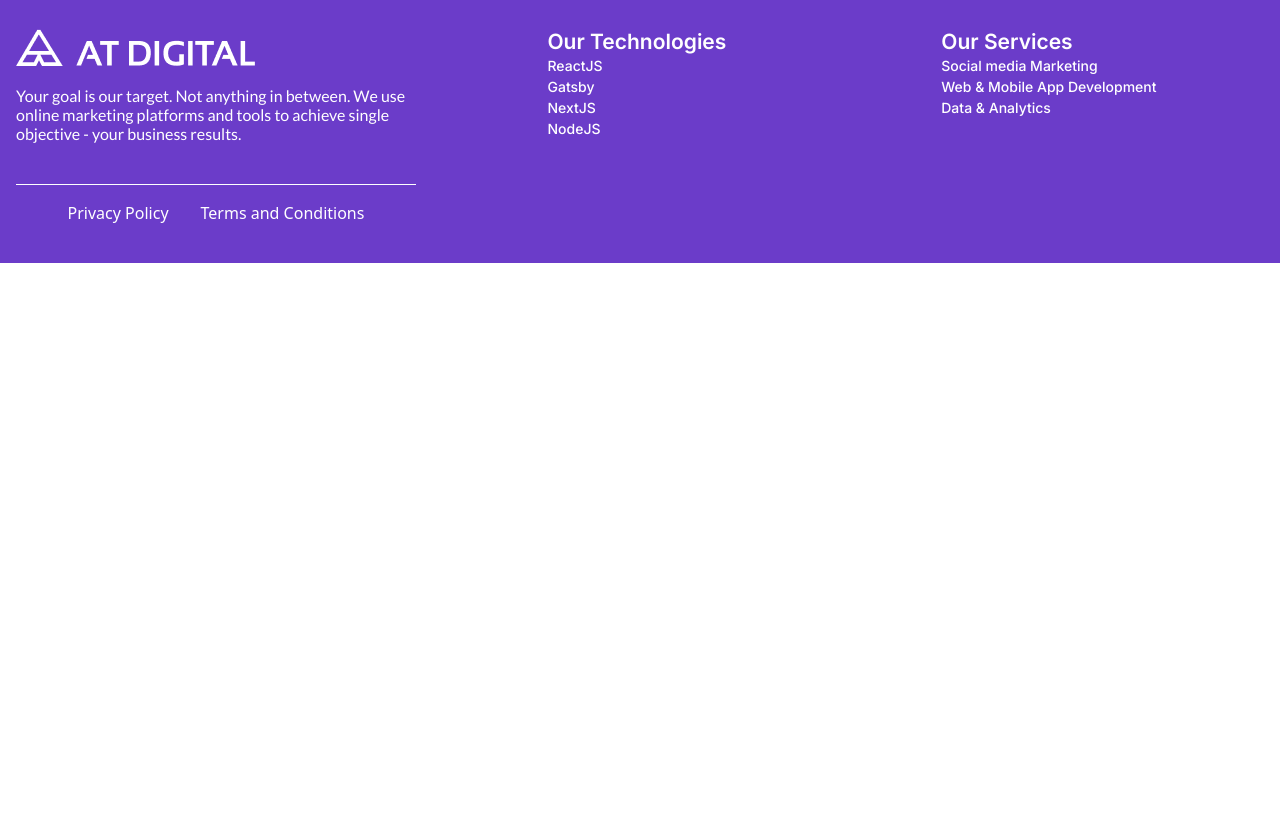
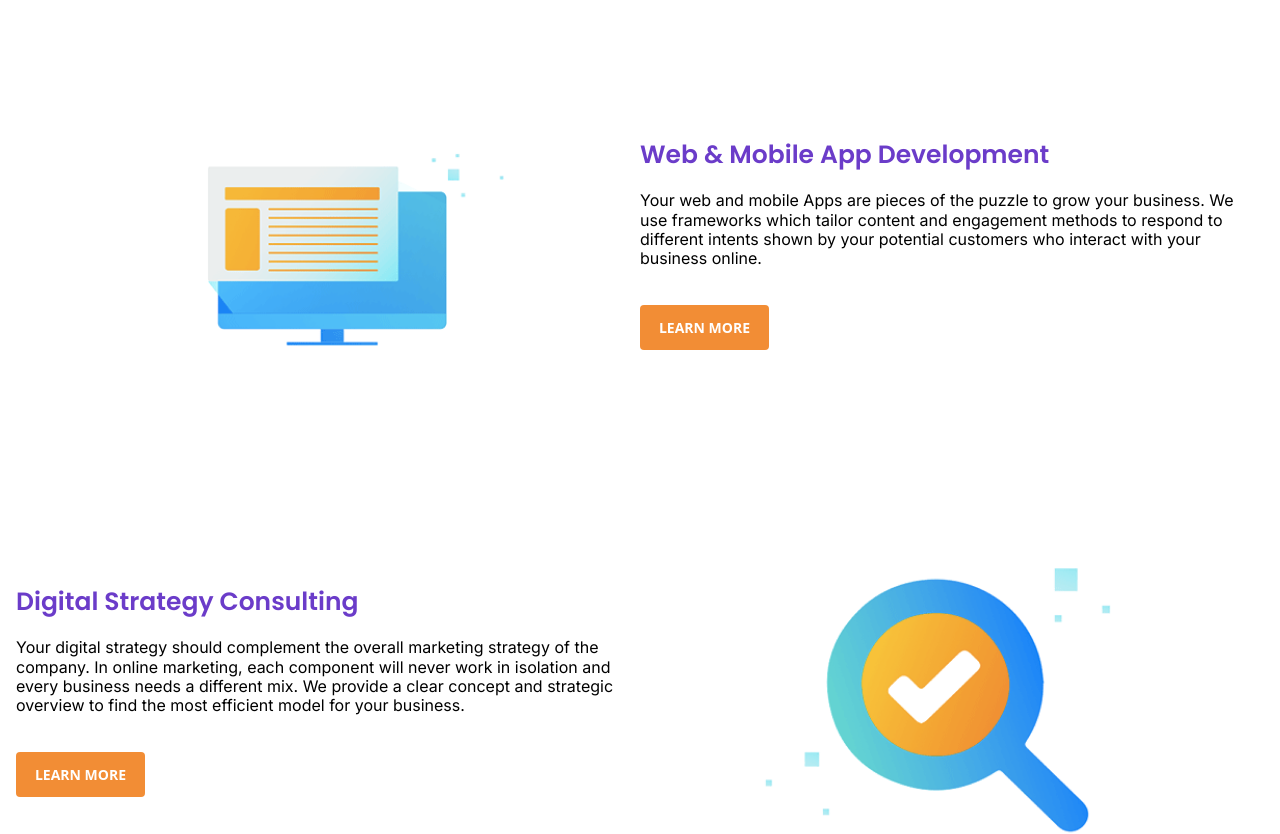
Before and after one commit to Anjana-Dunukara/React-Web-Application-Assesment, a React (Vite) app: page / in a window 1280 px wide. Shown: the part 880-1714 px from the top of the page. Before the commit the page ends 1143 px from the top, so only its background shows below. Built offline with nearby package versions, Linux system fonts and the light colour scheme.

Commit message:
create Features section

```diff
--- a/src/App.tsx
+++ b/src/App.tsx
@@ -1,3 +1,4 @@
+import Features from "./components/Features";
 import Footer from "./components/Footer";
 import Hero from "./components/Hero";
 import Navbar from "./components/Navbar";
@@ -7,6 +8,7 @@ function App() {
     <>
       <Navbar />
       <Hero />
+      <Features />
       <Footer />
     </>
   );
--- /dev/null
+++ b/src/components/Features.tsx
@@ -0,0 +1,47 @@
+import Image2 from "../assets/image 2.png";
+import Image1 from "../assets/image 1.png";
+import TextButton from "./TextButton";
+
+const Features = () => {
+  return (
+    <div className="w-full bg-white px-4 py-6">
+      <div className="mx-auto grid max-w-screen-xl md:grid-cols-2">
+        <img className="mx-auto my-4 w-[414px]" src={Image2} alt="/" />
+        <div className="flex flex-col items-start justify-center">
+          <h1 className="mb-5 text-[27px] font-poppins font-semibold text-primary leading-[33px] sm:text-[20px] md:text-[25px]">
+            Web & Mobile App Development
+          </h1>
+          <p className="mb-5 text-[16px] font-inter font-normal text-black leading-[19.36px]">
+            Your web and mobile Apps are pieces of the puzzle to grow your
+            business. We use frameworks which tailor content and engagement
+            methods to respond to different intents shown by your potential
+            customers who interact with your business online.
+          </p>
+          <div>
+            <TextButton text="LEARN MORE" type="primary" />
+          </div>
+        </div>
+      </div>
+      <div className="mx-auto grid max-w-screen-xl md:grid-cols-2">
+        <div className="flex flex-col items-start justify-center">
+          <h1 className="mb-5 text-[27px] font-poppins font-semibold text-primary leading-[33px] sm:text-[20px] md:text-[25px]">
+            Digital Strategy Consulting
+          </h1>
+          <p className="mb-5 text-[16px] font-inter font-normal text-black leading-[19.36px]">
+            Your digital strategy should complement the overall marketing
+            strategy of the company. In online marketing, each component will
+            never work in isolation and every business needs a different mix. We
+            provide a clear concept and strategic overview to find the most
+            efficient model for your business.
+          </p>
+          <div>
+            <TextButton text="LEARN MORE" type="primary" />
+          </div>
+        </div>
+        <img className="mx-auto my-4 w-[414px]" src={Image1} alt="/" />
+      </div>
+    </div>
+  );
+};
+
+export default Features;
--- /dev/null
+++ b/src/components/TextButton.tsx
@@ -0,0 +1,19 @@
+const TextButton = ({ text, type }: { text: string; type: string }) => {
+  const bg_color = type === "primary" ? " bg-secondary" : " bg-emerald-400";
+  const text_color = type === "primary" ? " text-white" : " text-black";
+  const hover_color =
+    type === "primary" ? " hover:bg-secondary-hover" : " hover:bg-emerald-500";
+  const active_color =
+    type === "primary" ? " active:bg-gray-500" : " active:bg-emerald-600";
+
+  const style =
+    "w-[129px] mx-auto py-[12px] px-[2opx] rounded-[4px] font-bold mt-4 md:text-[14px] transition ease-in-out hover:scale-105" +
+    bg_color +
+    text_color +
+    hover_color +
+    active_color;
+
+  return <button className={style}>{text}</button>;
+};
+
+export default TextButton;
--- a/tailwind.config.js
+++ b/tailwind.config.js
@@ -30,6 +30,7 @@ export default {
       white: "#FFFFFF",
       primary: "#6B3CC9",
       secondary: "#F28D35",
+      "secondary-hover": "#b5631b",
       analogous1: "#6A44F2",
       analogous2: "#1CBDDD",
       triadic1: "#52378C",
```
Also changed, not shown: src/assets/image 1.png (added), src/assets/image 2.png (added).
